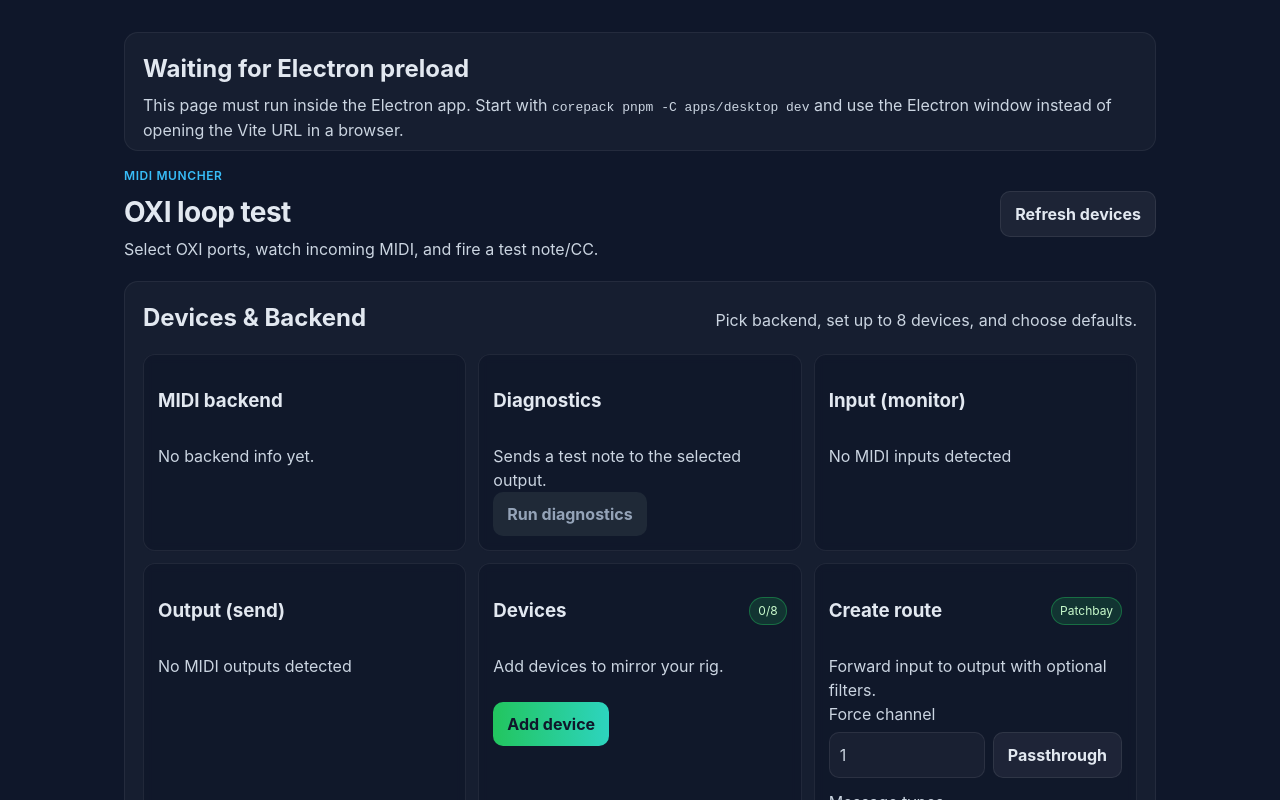
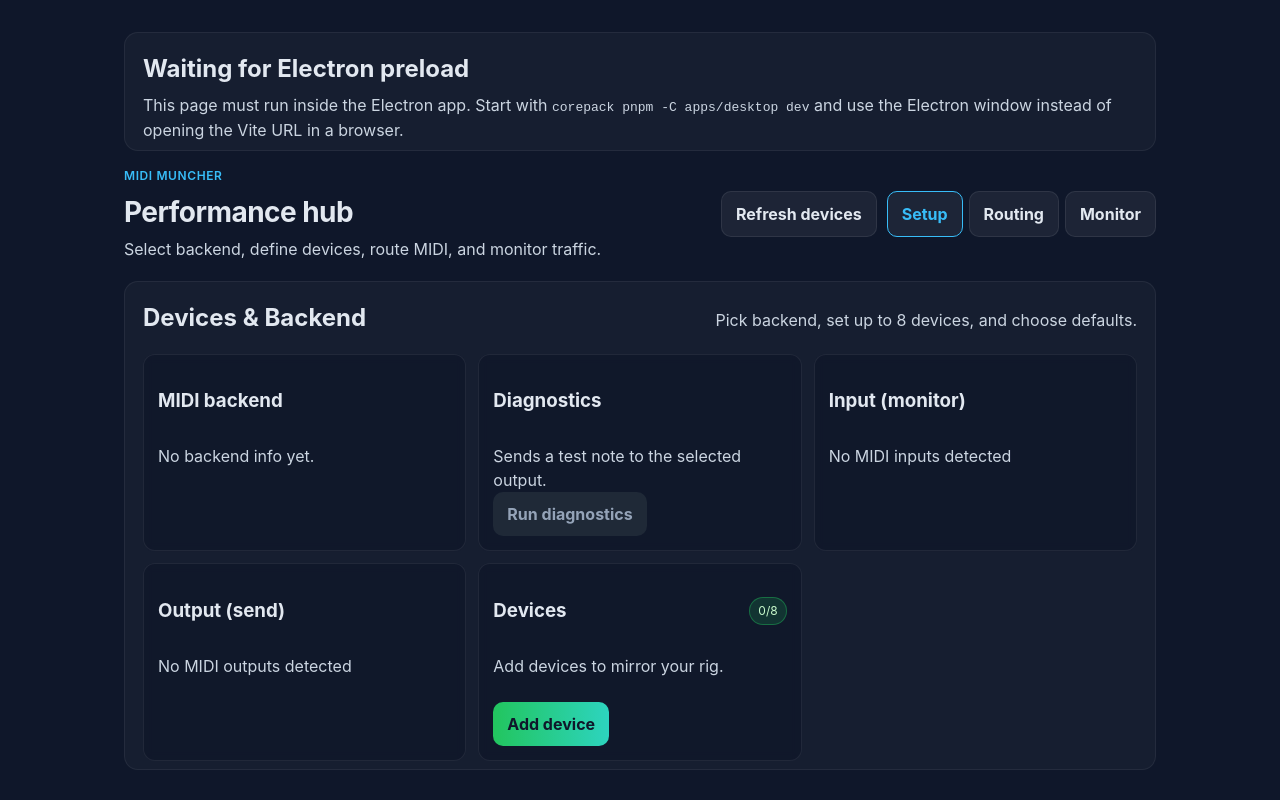
Before and after one commit to grahamton/Midimuncher, a React (Vite) app in the folder apps/desktop/: page / in a window 1280 px wide. Shown: the top 800 px of the page. Built offline with nearby package versions, Linux system fonts and the light colour scheme.

Commit message:
feat: add nav shell and monitor view with backend/device context

```diff
--- a/apps/desktop/src/app/App.tsx
+++ b/apps/desktop/src/app/App.tsx
@@ -39,6 +39,7 @@ export function App() {
   const [clockDiv, setClockDiv] = useState(1);
   const [diagMessage, setDiagMessage] = useState<string | null>(null);
   const [diagRunning, setDiagRunning] = useState(false);
+  const [activeView, setActiveView] = useState<"setup" | "routes" | "monitor">("setup");
 
   useEffect(() => {
     if (!midiApi) return;
@@ -246,17 +247,33 @@ export function App() {
           </p>
         </div>
       ) : null}
+
       <header className="hero">
         <div>
           <p className="eyebrow">Midi Muncher</p>
-          <h1>OXI loop test</h1>
-          <p className="lede">Select OXI ports, watch incoming MIDI, and fire a test note/CC.</p>
+          <h1>Performance hub</h1>
+          <p className="lede">Select backend, define devices, route MIDI, and monitor traffic.</p>
         </div>
+        <div className="hero-actions">
           <button className="ghost" onClick={refreshPorts} disabled={loadingPorts}>
             {loadingPorts ? "Scanning..." : "Refresh devices"}
           </button>
+          <nav className="nav">
+            <button className={activeView === "setup" ? "ghost active" : "ghost"} onClick={() => setActiveView("setup")}>
+              Setup
+            </button>
+            <button className={activeView === "routes" ? "ghost active" : "ghost"} onClick={() => setActiveView("routes")}>
+              Routing
+            </button>
+            <button className={activeView === "monitor" ? "ghost active" : "ghost"} onClick={() => setActiveView("monitor")}>
+              Monitor
+            </button>
+          </nav>
+        </div>
       </header>
 
+      {activeView === "setup" ? (
+        <>
           <section className="panel">
             <div className="panel-head">
               <h2>Devices & Backend</h2>
@@ -315,7 +332,7 @@ export function App() {
                 </div>
                 {devices.length === 0 ? <p className="muted">Add devices to mirror your rig.</p> : null}
                 <div className="stack">
-              {devices.map((d, idx) => (
+                  {devices.map((d) => (
                     <div key={d.id} className="device-row">
                       <div className="device-header">
                         <input
@@ -389,12 +406,23 @@ export function App() {
                   Add device
                 </button>
               </div>
+            </div>
+          </section>
+        </>
+      ) : null}
+
+      {activeView === "routes" ? (
+        <>
+          <section className="panel">
+            <div className="panel-head">
+              <h2>Create route</h2>
+              <p>Forward input to output with optional filters.</p>
+            </div>
+            <div className="grid two">
               <div className="card">
                 <div className="card-head">
-              <h3>Create route</h3>
-              <span className="pill">Patchbay</span>
+                  <h3>Channel mode</h3>
                 </div>
-            <p className="muted">Forward input to output with optional filters.</p>
                 <label className="field">
                   <span>Force channel</span>
                   <div style={{ display: "flex", gap: 8 }}>
@@ -466,6 +494,25 @@ export function App() {
                 <button onClick={addRoute} disabled={!selectedIn && !selectedOut && !selectedDeviceId}>
                   Add route
                 </button>
+              </div>
+              <div className="card">
+                <div className="card-head">
+                  <h3>Manual ports</h3>
+                </div>
+                <DeviceSelect
+                  title="Input (monitor)"
+                  ports={ports.inputs}
+                  selectedId={selectedIn}
+                  onSelect={setSelectedIn}
+                  emptyLabel="No MIDI inputs detected"
+                />
+                <DeviceSelect
+                  title="Output (send)"
+                  ports={ports.outputs}
+                  selectedId={selectedOut}
+                  onSelect={setSelectedOut}
+                  emptyLabel="No MIDI outputs detected"
+                />
               </div>
             </div>
           </section>
@@ -546,11 +593,17 @@ export function App() {
               </div>
             </div>
           </section>
+        </>
+      ) : null}
 
+      {activeView === "monitor" ? (
         <section className="panel">
           <div className="panel-head">
-          <h2>Activity</h2>
-          <p>Live MIDI from the selected input.</p>
+            <h2>Monitor</h2>
+            <p>
+              Backend: {backends.find((b) => b.selected)?.label ?? "Unknown"} · Input: {selectedIn ?? "None"} · Output:{" "}
+              {selectedOut ?? "None"}
+            </p>
           </div>
           <div className="log">
             {activity.length === 0 && <p className="muted">No events yet.</p>}
@@ -565,6 +618,7 @@ export function App() {
             ))}
           </div>
         </section>
+      ) : null}
     </div>
   );
 }
--- a/apps/desktop/src/styles.css
+++ b/apps/desktop/src/styles.css
@@ -34,6 +34,22 @@ body {
   margin: 6px 0 4px;
   font-size: 28px;
   letter-spacing: -0.02em;
+}
+
+.hero-actions {
+  display: flex;
+  gap: 10px;
+  align-items: center;
+}
+
+.nav {
+  display: inline-flex;
+  gap: 6px;
+}
+
+.nav .active {
+  border-color: #38bdf8;
+  color: #38bdf8;
 }
 
 .eyebrow {
```
Lines whose indentation alone changed are shown as unchanged.
